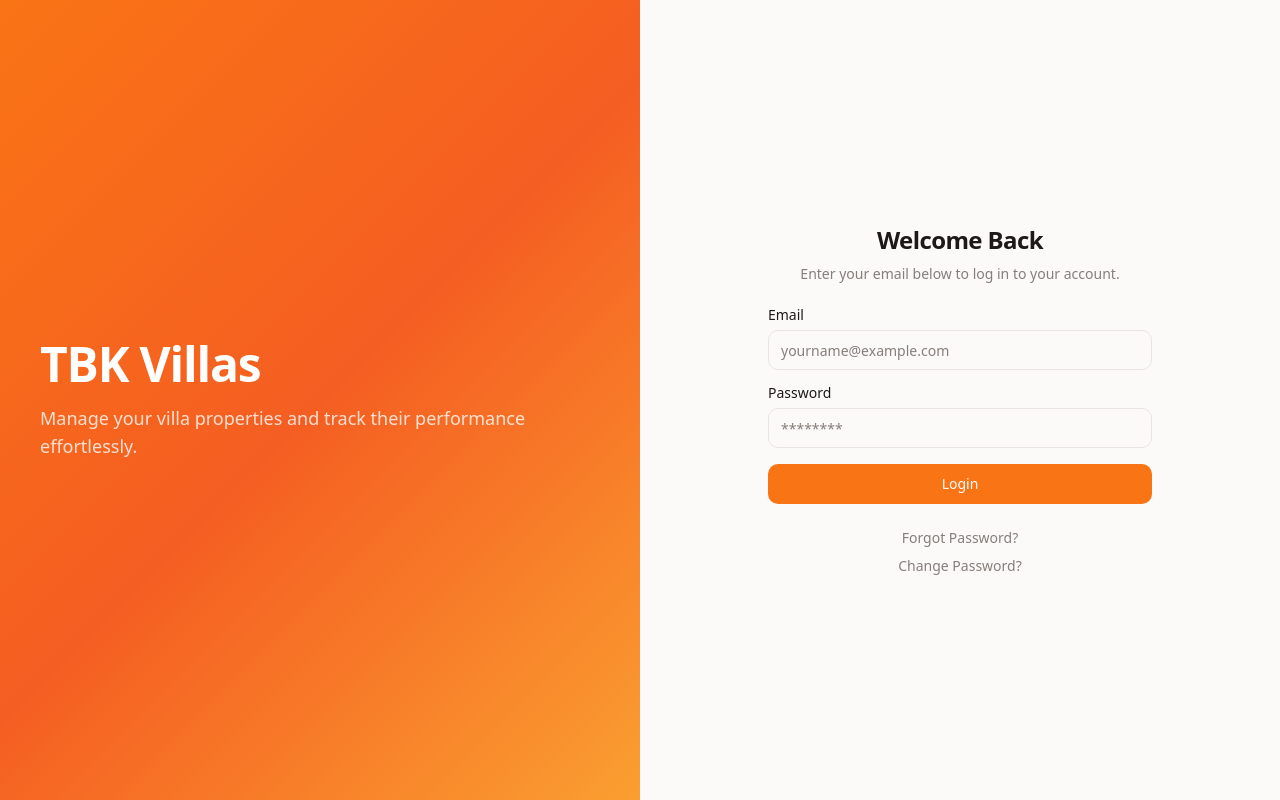
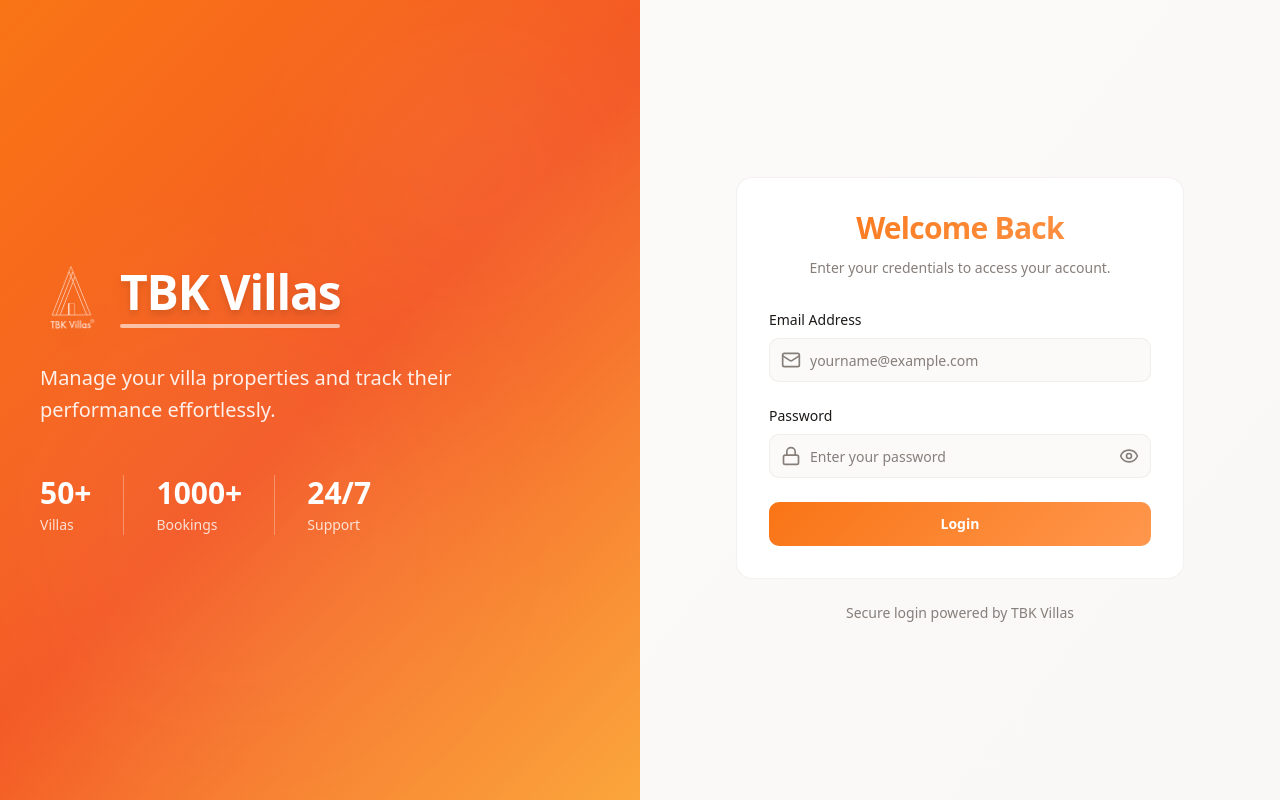
Before and after one commit to TBK-Tech-Services/admin-console-ui, a React (Vite) app in the folder tbk-admin/: page /login in a window 1280 px wide. Built offline with nearby package versions, Linux system fonts and the light colour scheme.

Commit message:
design: improve login page design

```diff
--- a/tbk-admin/package.json
+++ b/tbk-admin/package.json
@@ -33,6 +33,7 @@
     "clsx": "^2.1.1",
     "date-fns": "^4.1.0",
     "dotenv": "^17.2.2",
+    "framer-motion": "^12.23.26",
     "lucide-react": "^0.462.0",
     "next-themes": "^0.4.6",
     "react": "^19.1.1",
--- a/tbk-admin/src/components/auth/HeroSectionComponent.tsx
+++ b/tbk-admin/src/components/auth/HeroSectionComponent.tsx
@@ -1,17 +1,101 @@
+import { motion } from 'framer-motion';
 
 export default function HeroSectionComponent() {
     return (
-        <div className="relative hidden w-1/2 flex-col justify-center bg-gradient-sunset p-10 text-white lg:flex">
-            <div className="z-20 space-y-4">
-                <h1 className="text-4xl font-bold tracking-tight md:text-5xl">
-                    TBK Villas
-                </h1>
-                <p className="text-lg opacity-80">
-                    Manage your villa properties and track their performance effortlessly.
-                </p>
+        <div className="relative hidden w-1/2 flex-col justify-center bg-gradient-sunset p-10 text-white lg:flex overflow-hidden">
+            <motion.div
+                className="absolute top-10 right-10 w-64 h-64 bg-white/10 rounded-full blur-3xl"
+                animate={{
+                    scale: [1, 1.2, 1],
+                    opacity: [0.3, 0.5, 0.3],
+                }}
+                transition={{
+                    duration: 8,
+                    repeat: Infinity,
+                    ease: "easeInOut"
+                }}
+            />
+            <motion.div
+                className="absolute bottom-20 left-10 w-96 h-96 bg-white/10 rounded-full blur-3xl"
+                animate={{
+                    scale: [1, 1.3, 1],
+                    opacity: [0.2, 0.4, 0.2],
+                }}
+                transition={{
+                    duration: 10,
+                    repeat: Infinity,
+                    ease: "easeInOut",
+                    delay: 1
+                }}
+            />
+
+            <div className="z-20 space-y-8">
+                <motion.div
+                    initial={{ opacity: 0, y: -20 }}
+                    animate={{ opacity: 1, y: 0 }}
+                    transition={{ duration: 0.8, ease: "easeOut" }}
+                    className="flex items-center gap-4"
+                >
+                    <motion.img
+                        src="/logo.svg"
+                        alt="TBK Villas Logo"
+                        className="h-16 w-16 drop-shadow-2xl"
+                        animate={{
+                            rotate: [0, 5, -5, 0],
+                        }}
+                        transition={{
+                            duration: 6,
+                            repeat: Infinity,
+                            ease: "easeInOut"
+                        }}
+                    />
+                    <div>
+                        <h1 className="text-5xl font-bold tracking-tight drop-shadow-lg">
+                            TBK Villas
+                        </h1>
+                        <motion.div
+                            className="h-1 bg-white/60 rounded-full mt-2"
+                            initial={{ width: 0 }}
+                            animate={{ width: "100%" }}
+                            transition={{ duration: 1, delay: 0.5 }}
+                        />
+                    </div>
+                </motion.div>
+
+                <motion.div
+                    initial={{ opacity: 0, y: 20 }}
+                    animate={{ opacity: 1, y: 0 }}
+                    transition={{ duration: 0.8, delay: 0.3 }}
+                >
+                    <p className="text-xl opacity-90 leading-relaxed max-w-md">
+                        Manage your villa properties and track their performance effortlessly.
+                    </p>
+                </motion.div>
+
+                <motion.div
+                    initial={{ opacity: 0, y: 20 }}
+                    animate={{ opacity: 1, y: 0 }}
+                    transition={{ duration: 0.8, delay: 0.6 }}
+                    className="flex gap-8 pt-4"
+                >
+                    <div className="space-y-1">
+                        <div className="text-3xl font-bold">50+</div>
+                        <div className="text-sm opacity-80">Villas</div>
+                    </div>
+                    <div className="w-px bg-white/30" />
+                    <div className="space-y-1">
+                        <div className="text-3xl font-bold">1000+</div>
+                        <div className="text-sm opacity-80">Bookings</div>
+                    </div>
+                    <div className="w-px bg-white/30" />
+                    <div className="space-y-1">
+                        <div className="text-3xl font-bold">24/7</div>
+                        <div className="text-sm opacity-80">Support</div>
+                    </div>
+                </motion.div>
             </div>
-            {/* Subtle overlay */}
-            <div className="absolute inset-0 bg-primary/20" />
+
+            <div className="absolute inset-0 bg-gradient-to-br from-primary/20 via-transparent to-primary-glow/20" />
         </div>
     );
 }
--- a/tbk-admin/src/components/auth/LoginFormComponent.tsx
+++ b/tbk-admin/src/components/auth/LoginFormComponent.tsx
@@ -2,8 +2,10 @@ import { Button } from '@/components/ui/button';
 import { Input } from '@/components/ui/input';
 import { Label } from '@/components/ui/label';
 import LoginHeaderComponent from './LoginHeaderComponent';
-import LoginLinksComponent from './LoginLinksComponent';
 import { LoginFormComponentProps } from '@/types/auth/loginFormProps';
+import { Mail, Lock, Eye, EyeOff } from 'lucide-react';
+import { useState } from 'react';
+import { motion } from 'framer-motion';
 
 export default function LoginFormComponent({
     email,
@@ -12,39 +14,86 @@ export default function LoginFormComponent({
     onSubmit,
     isLoading = false
 }: LoginFormComponentProps) {
+    const [showPassword, setShowPassword] = useState(false);
+
     return (
-        <div className="flex w-full items-center justify-center p-8 lg:w-1/2">
-            <div className="mx-auto flex w-full max-w-sm flex-col justify-center space-y-6">
+        <div className="flex w-full items-center justify-center p-8 lg:w-1/2 bg-gradient-to-br from-background to-muted/20">
+            <motion.div
+                initial={{ opacity: 0, scale: 0.95 }}
+                animate={{ opacity: 1, scale: 1 }}
+                transition={{ duration: 0.5 }}
+                className="mx-auto flex w-full max-w-md flex-col justify-center space-y-6"
+            >
+                <div className="bg-card rounded-2xl shadow-large p-8 border border-border/50">
                     <LoginHeaderComponent />
 
-                <form onSubmit={onSubmit} className="grid gap-4">
+                    <form onSubmit={onSubmit} className="grid gap-6 mt-8">
                         <div className="grid gap-2">
-                        <Label htmlFor="email">Email</Label>
+                            <Label htmlFor="email" className="text-sm font-medium">
+                                Email Address
+                            </Label>
+                            <div className="relative">
+                                <Mail className="absolute left-3 top-1/2 -translate-y-1/2 h-5 w-5 text-muted-foreground" />
                                 <Input
                                     onChange={onInputChange}
                                     id="email"
                                     type="email"
                                     value={email}
                                     placeholder="yourname@example.com"
+                                    className="pl-10 h-11 border-border/60 focus:border-primary transition-colors"
                                 />
                             </div>
+                        </div>
+
                         <div className="grid gap-2">
-                        <Label htmlFor="password">Password</Label>
+                            <Label htmlFor="password" className="text-sm font-medium">
+                                Password
+                            </Label>
+                            <div className="relative">
+                                <Lock className="absolute left-3 top-1/2 -translate-y-1/2 h-5 w-5 text-muted-foreground" />
                                 <Input
                                     onChange={onInputChange}
                                     id="password"
-                            type="password"
+                                    type={showPassword ? "text" : "password"}
                                     value={password}
-                            placeholder='********'
+                                    placeholder="Enter your password"
+                                    className="pl-10 pr-10 h-11 border-border/60 focus:border-primary transition-colors"
                                 />
+                                <button
+                                    type="button"
+                                    onClick={() => setShowPassword(!showPassword)}
+                                    className="absolute right-3 top-1/2 -translate-y-1/2 text-muted-foreground hover:text-foreground transition-colors"
+                                >
+                                    {showPassword ? <EyeOff className="h-5 w-5" /> : <Eye className="h-5 w-5" />}
+                                </button>
                             </div>
-                    <Button type='submit' className="w-full" disabled={isLoading}>
-                        {isLoading ? "Logging in..." : "Login"}
+                        </div>
+
+                        <Button
+                            type="submit"
+                            className="w-full h-11 bg-gradient-primary hover:shadow-medium transition-all duration-300 font-semibold"
+                            disabled={isLoading}
+                        >
+                            {isLoading ? (
+                                <span className="flex items-center gap-2">
+                                    <motion.div
+                                        className="h-4 w-4 border-2 border-white/30 border-t-white rounded-full"
+                                        animate={{ rotate: 360 }}
+                                        transition={{ duration: 1, repeat: Infinity, ease: "linear" }}
+                                    />
+                                    Logging in...
+                                </span>
+                            ) : (
+                                "Login"
+                            )}
                         </Button>
                     </form>
+                </div>
 
-                <LoginLinksComponent />
-            </div>
+                <p className="text-center text-sm text-muted-foreground">
+                    Secure login powered by TBK Villas
+                </p>
+            </motion.div>
         </div>
     );
 }
--- a/tbk-admin/src/components/auth/LoginHeaderComponent.tsx
+++ b/tbk-admin/src/components/auth/LoginHeaderComponent.tsx
@@ -1,13 +1,24 @@
+import { motion } from 'framer-motion';
 
 export default function LoginHeaderComponent() {
     return (
-        <div className="flex flex-col space-y-2 text-center">
-            <h2 className="text-2xl font-bold tracking-tight">
+        <div className="flex flex-col space-y-3 text-center">
+            <motion.h2
+                initial={{ opacity: 0, y: -10 }}
+                animate={{ opacity: 1, y: 0 }}
+                transition={{ duration: 0.5 }}
+                className="text-3xl font-bold tracking-tight bg-gradient-primary bg-clip-text text-transparent"
+            >
                 Welcome Back
-            </h2>
-            <p className="text-sm text-muted-foreground">
-                Enter your email below to log in to your account.
-            </p>
+            </motion.h2>
+            <motion.p
+                initial={{ opacity: 0 }}
+                animate={{ opacity: 1 }}
+                transition={{ duration: 0.5, delay: 0.2 }}
+                className="text-sm text-muted-foreground"
+            >
+                Enter your credentials to access your account.
+            </motion.p>
         </div>
     );
 }
--- a/tbk-admin/src/page/LoginPage.tsx
+++ b/tbk-admin/src/page/LoginPage.tsx
@@ -52,7 +52,7 @@ export default function LoginPage() {
                 else if (roleValue === 'Owner') {
                     navigate("/owner-dashboard");
                 }
-                else if(roleValue === 'Agent'){
+                else if (roleValue === 'Agent') {
                     navigate("/agent");
                 }
                 else {
```
Also changed, not shown: tbk-admin/public/logo.svg (added), 1 other file (tests, documents, lock files or other folders). Lines whose indentation alone changed are shown as unchanged.
